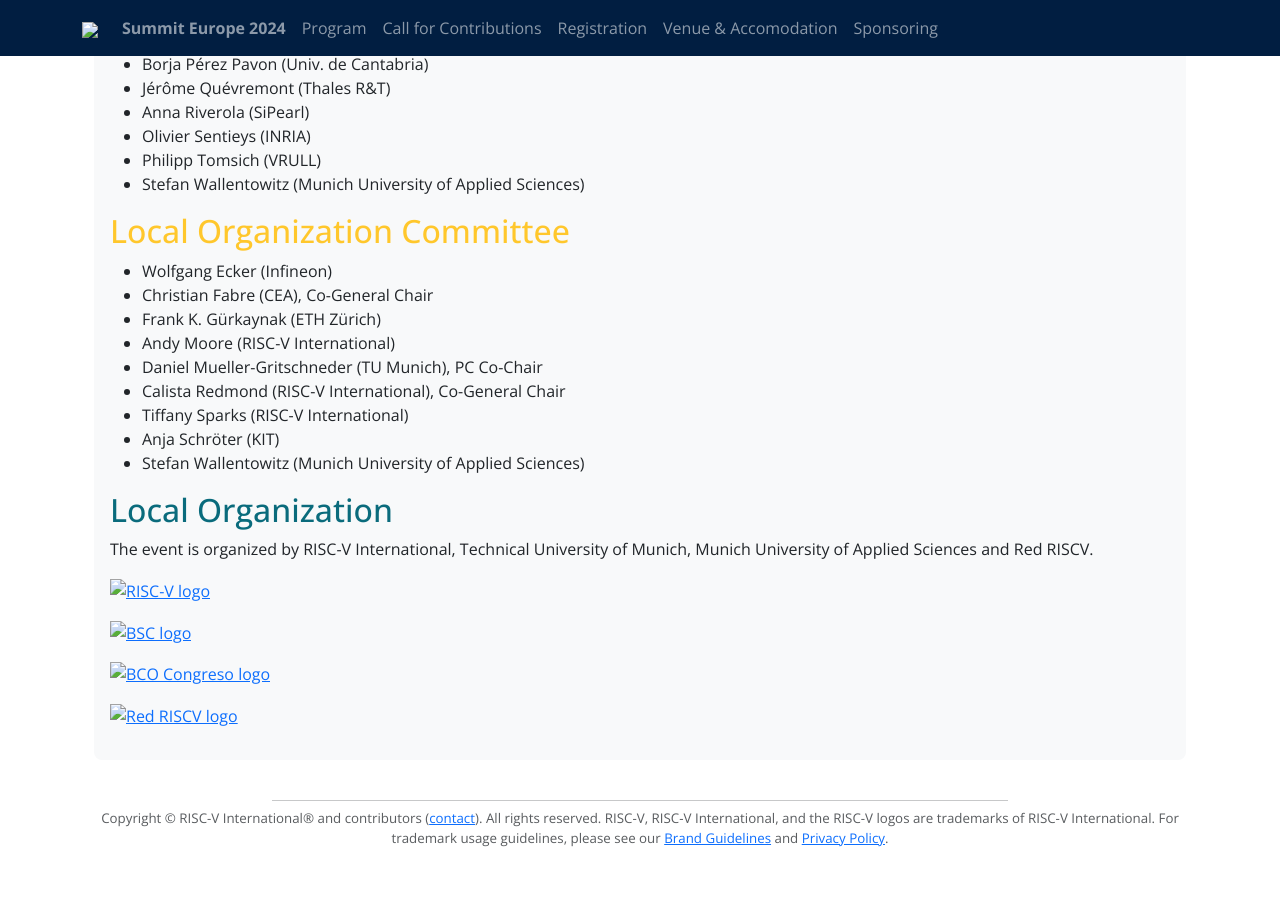
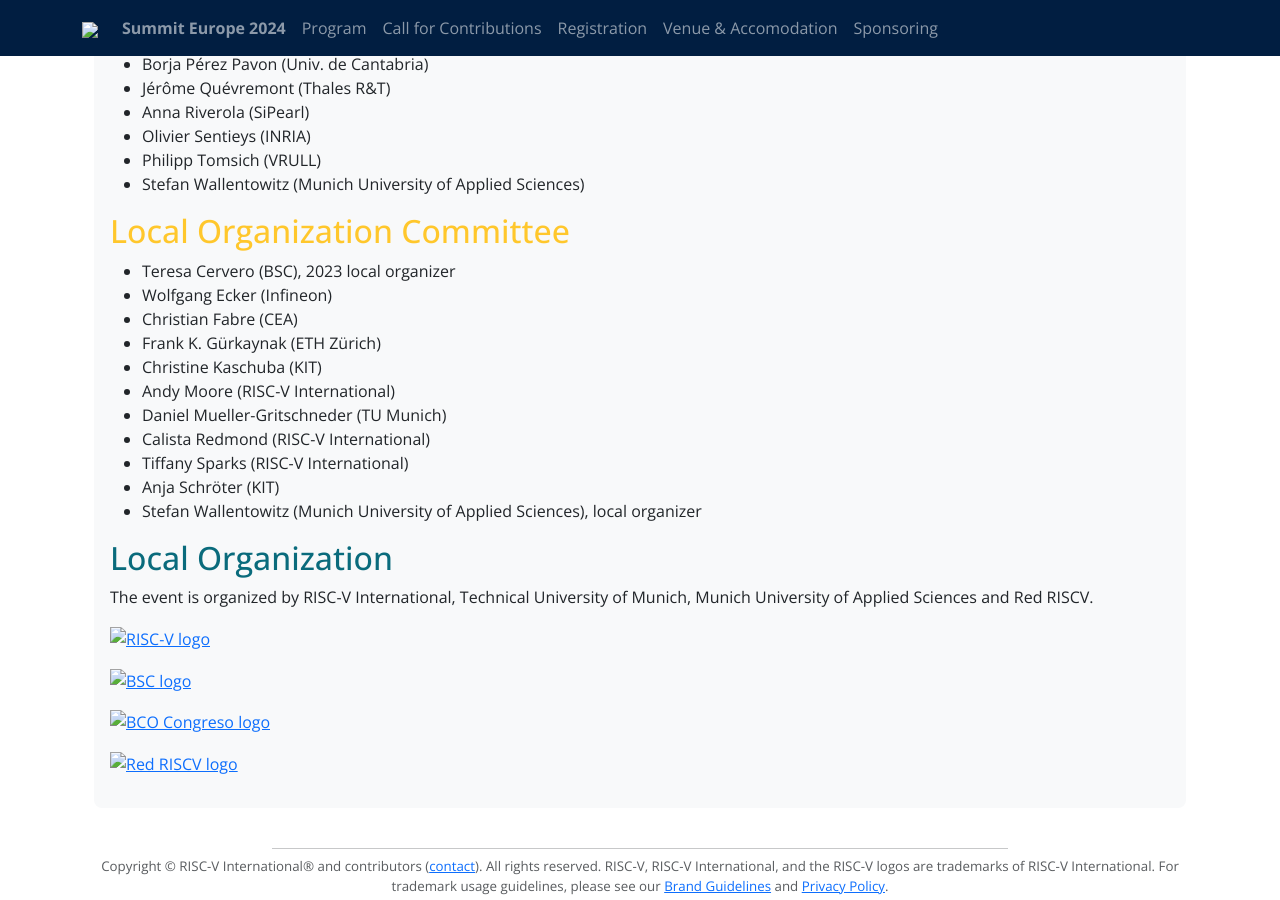
Before and after one commit to riscv-europe/summit-website-development, a Jekyll site: the page built from summit/2024/about.md, in a window 1280 px wide and 900 px high, scrolled down 1602 px. Built offline with Jekyll 4.4.1, drawn with Linux system fonts in a browser that asks for light colours.

Commit message:
Update about.md
Worked on members

```diff
--- a/summit/2024/about.md
+++ b/summit/2024/about.md
@@ -90,15 +90,17 @@
 </ul>
 <h2 style="color: #ffc72c" id="the-local-team">Local Organization Committee</h2>
 <ul>
+    <li>Teresa Cervero (BSC), 2023 local organizer</li>
     <li>Wolfgang Ecker (Infineon)</li>
-    <li>Christian Fabre (CEA), Co-General Chair</li>
+    <li>Christian Fabre (CEA)</li>
     <li>Frank K. Gürkaynak (ETH Zürich)</li>
+    <li>Christine Kaschuba (KIT)</li>
     <li>Andy Moore (RISC-V International)</li>
-    <li>Daniel Mueller-Gritschneder (TU Munich), PC Co-Chair</li>
-    <li>Calista Redmond (RISC-V International), Co-General Chair</li>
+    <li>Daniel Mueller-Gritschneder (TU Munich)</li>
+    <li>Calista Redmond (RISC-V International)</li>
     <li>Tiffany Sparks (RISC-V International)</li>
     <li> Anja Schröter (KIT) </li>
-    <li>Stefan Wallentowitz (Munich University of Applied Sciences)</li>
+    <li>Stefan Wallentowitz (Munich University of Applied Sciences), local organizer</li>
 	</ul>
 <h2 style="color: #0a6b7c" id="local-organization">Local Organization</h2>
 <p>The event is organized by RISC-V International, Technical University of Munich, Munich University of Applied Sciences and Red RISCV.</p>
```
